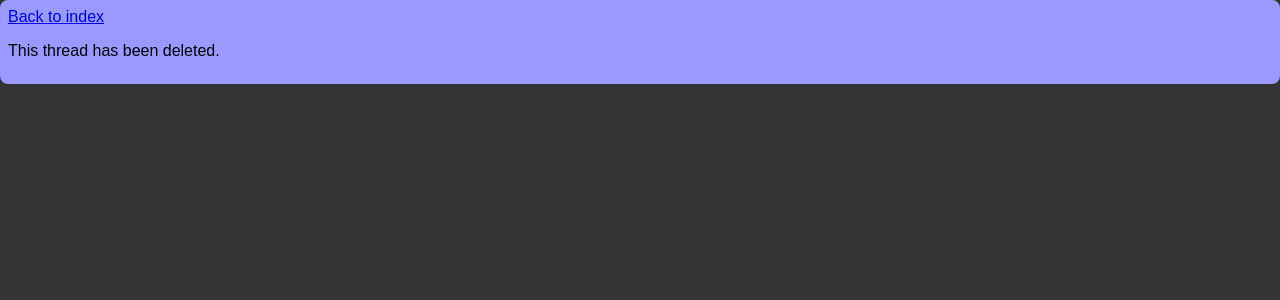
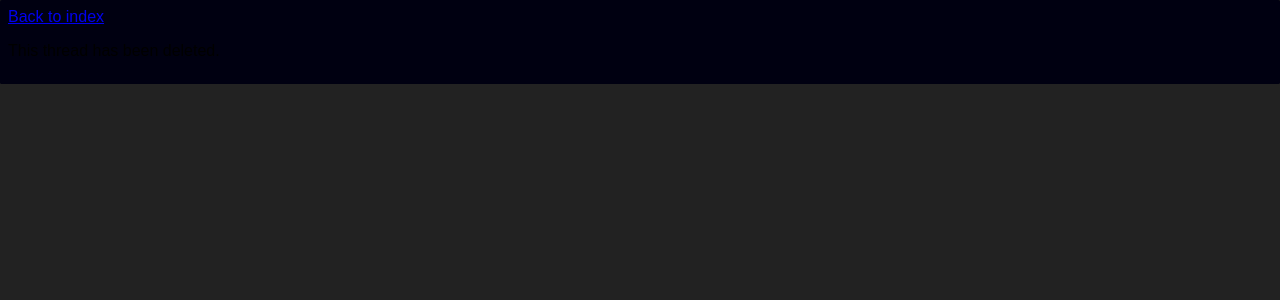
Before and after one commit to mmosteit/php_forum, a PHP site: page /view_thread.php?thread_id=1 in a window 1280 px wide. Shown: the top 300 px of the page. Run offline with PHP 8.4, Linux system fonts and the light colour scheme; data that the repository does not hold is empty.

Commit message:
Improved css style

```diff
--- a/style.css
+++ b/style.css
@@ -1,5 +1,5 @@
 body{
-    background-color:#333333;
+    background-color:#222222;
 }
 
 textarea, .post_text, .username_div, .reply_new_branch, #post_div{
@@ -16,7 +16,7 @@ textarea, .username_div, .reply_new_branch, .reply_current_branch, #create_threa
 }
 
 textarea, .reply_current_branch, .reply_new_branch, #create_thread, .post, .thread_title, .text_input, .post_button, #wrapper{
-    border-radius:.5em;
+    border-radius:.1em;
 }
 
 li, #wrapper, #post_div{
@@ -36,18 +36,18 @@ a.delete{
 }
 
 .reply_new_branch{
-    background-color:#99BBFF;
+    background-color:#99999F;
     box-shadow: none;
 }
 
 .reply_current_branch, #create_thread{
-    background-color:#7777FF;
+    background-color:#99999F;
     box-shadow: none;
     margin-top:.5em;
 }
 
 .post, .thread_title{
-    background-color: #7777FF;
+    background-color: #77777C;
     margin-bottom: .5em;
     margin-top: .5em;
 }
@@ -57,6 +57,6 @@ a.delete{
  }
 
 #wrapper{
-    background-color: #9999FF;
+    background-color: #000011;
     margin-top: auto;
 }
```
